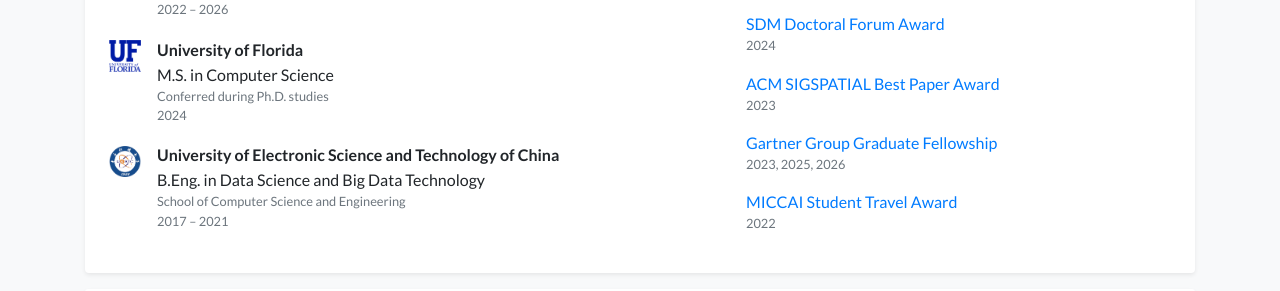
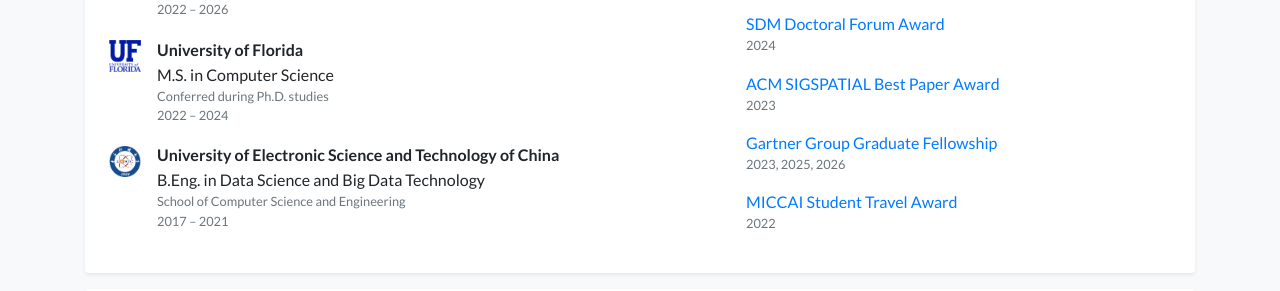
Before and after one commit to xiaotingsong/xiaotingsong.github.io, a Jekyll site: the page built from index.html, in a window 1280 px wide and 900 px high, scrolled down 2596 px. Shown: the part 153-444 px from the top of the window. Built offline with Jekyll 4.4.1, drawn with Linux system fonts in a browser that asks for light colours; nearby versions of some CDN libraries; a style sheet for code colours, icons or effects is not loaded.

Commit message:
Update masters education dates to 2022–2024

```diff
--- a/_data/profile.yml
+++ b/_data/profile.yml
@@ -48,7 +48,7 @@ education:
   logo: /assets/images/badges/UFlogo.png
   position: M.S. in Computer Science
   dept: Conferred during Ph.D. studies
-  date: 2024
+  date: 2022 – 2024
 - name: University of Electronic Science and Technology of China
   logo: /assets/images/badges/UESTC.png
   position: B.Eng. in Data Science and Big Data Technology
```
